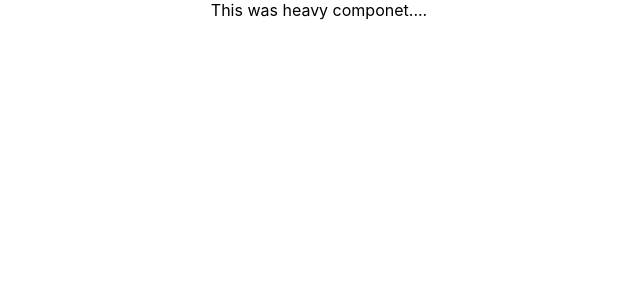
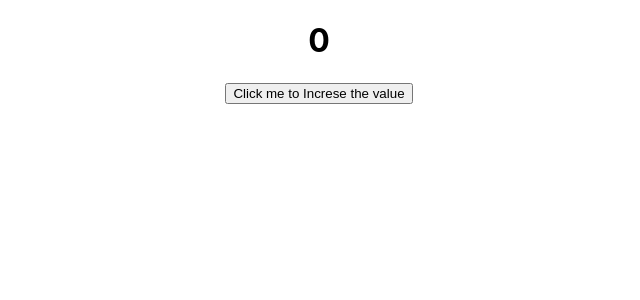
Before and after one commit to Ssharma0355/hooks-revision, a React (Create React App) app: page / in a window 1280 px wide. Shown: the top 300 px of the page, without its empty margins (321-961 px from the left). Built offline with nearby package versions, Linux system fonts and the light colour scheme.

Commit message:
class-lifecycle

```diff
--- a/package.json
+++ b/package.json
@@ -9,6 +9,7 @@
     "@testing-library/user-event": "^13.5.0",
     "react": "^19.1.0",
     "react-dom": "^19.1.0",
+    "react-router-dom": "^7.6.0",
     "react-scripts": "5.0.1",
     "web-vitals": "^2.1.4"
   },
--- a/src/App.js
+++ b/src/App.js
@@ -12,6 +12,7 @@ import StopWatch from './components/UseRef/StopWatch';
 import Entry from './components/HOC/Entry';
 import Entery1 from './components/CustomHooks/Entery1';
 import LazyComp from './components/LazyLoading/LazyComp';
+import EnterClass from './components/LifecycleMethod/EnterClass';
 
 function App() {
   return (
@@ -53,7 +54,10 @@ function App() {
       {/* <Entery1 /> */}
 
       {/* lazy loading and suspense exaplme */}
-      <LazyComp />
+      {/* <LazyComp /> */}
+
+      {/* life-cycle-method in class component  */}
+      <EnterClass />
 
     </div>
   );
--- /dev/null
+++ b/src/components/LifecycleMethod/CounterUpdate.js
@@ -0,0 +1,19 @@
+import React, { Component } from 'react'
+
+export default class CounterUpdate extends Component {
+    componentDidUpdate(prevvalue, prevnumber){
+        console.log(prevvalue.number)
+        console.log(this.props.number)
+        if(prevvalue !== this.props.number){
+            console.log("Component got updated")
+        }
+    }
+  render() {
+    return (
+      <div>
+        <h1>{this.props.number}</h1>
+
+      </div>
+    )
+  }
+}
--- /dev/null
+++ b/src/components/LifecycleMethod/EnterClass.js
@@ -0,0 +1,37 @@
+import React, { Component } from 'react'
+import CounterUpdate from './CounterUpdate'
+
+export default class EnterClass extends Component {
+  constructor() {
+    super();
+    this.state = {
+      count: 0,
+      // const [count,setCount] = useState(0)
+    };
+  }
+
+  componentDidMount() {
+    console.log("Component did mount 1st time");
+  }
+  Increment(){
+    this.setState({count:this.state.count+1})
+  }
+  componentWillUnmount(){
+    console.log("Component unmounted")
+  }
+
+  render() {
+    return (
+      <div>
+        <CounterUpdate number={this.state.count} />
+        <button
+          onClick={() => {
+            this.Increment();
+          }}
+        >
+          Click me to Increse the value
+        </button>
+      </div>
+    );
+  }
+}
```
Also changed, not shown: src/components/LifecycleMethod/notes.txt (added), 1 other file (tests, documents, lock files or other folders).
